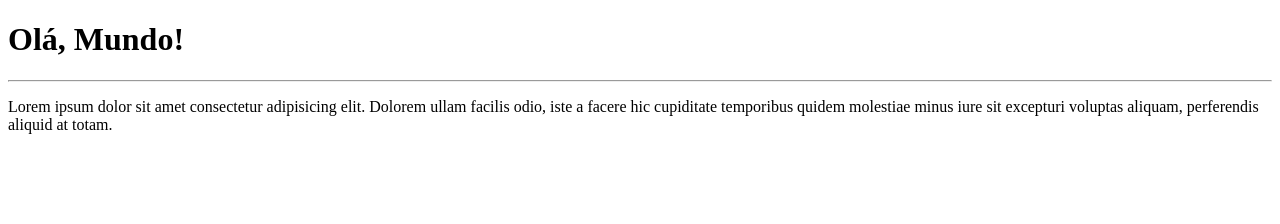
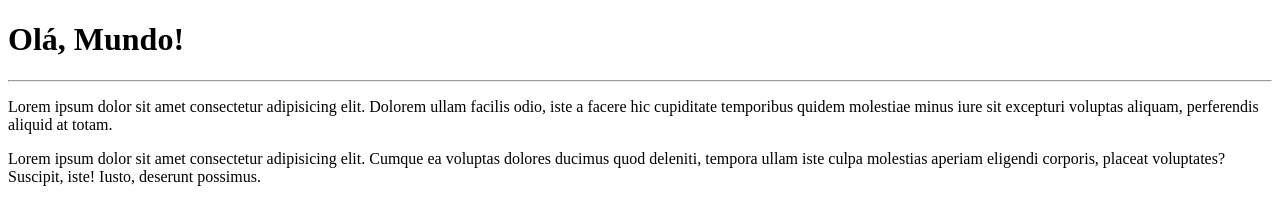
Before and after one commit to garguex/Ola-mundo, a plain HTML site: page site-exemplo/index.html in a window 1280 px wide. Drawn offline with Linux system fonts and the light colour scheme.

Commit message:
adicionei um parágrafo

```diff
--- a/site-exemplo/index.html
+++ b/site-exemplo/index.html
@@ -9,5 +9,7 @@
     <h1>Olá, Mundo!</h1>
     <hr>
     <p>Lorem ipsum dolor sit amet consectetur adipisicing elit. Dolorem ullam facilis odio, iste a facere hic cupiditate temporibus quidem molestiae minus iure sit excepturi voluptas aliquam, perferendis aliquid at totam.</p>
+    <p>Lorem ipsum dolor sit amet consectetur adipisicing elit. Cumque ea voluptas dolores ducimus quod deleniti, tempora ullam iste culpa molestias aperiam eligendi corporis, placeat voluptates? Suscipit, iste! Iusto, deserunt possimus.</p>
+
 </body>
 </html>
```
